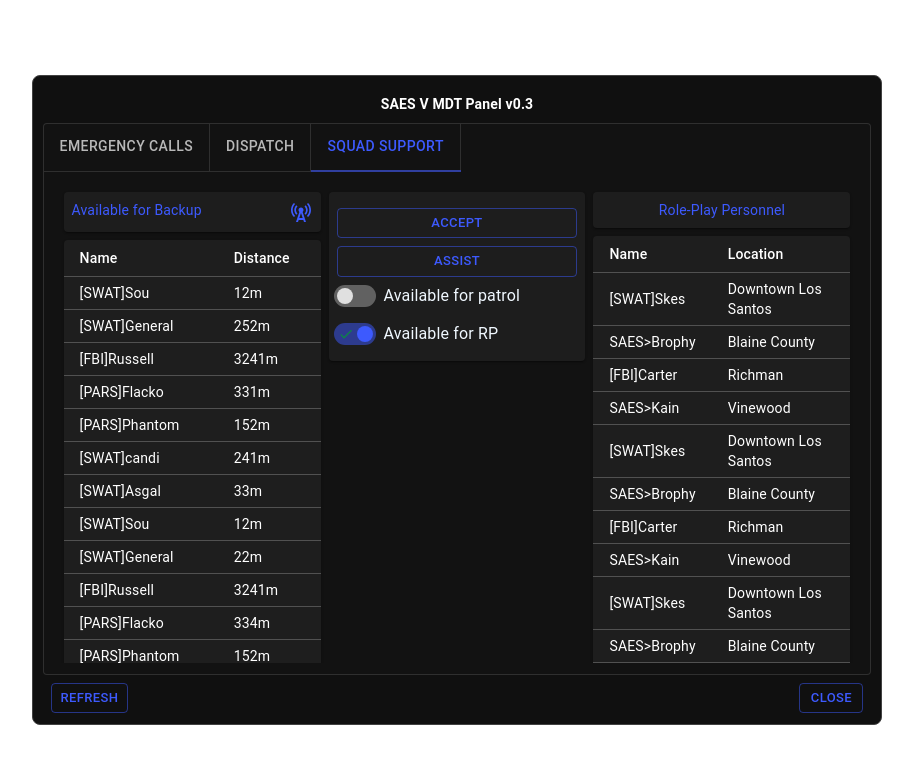
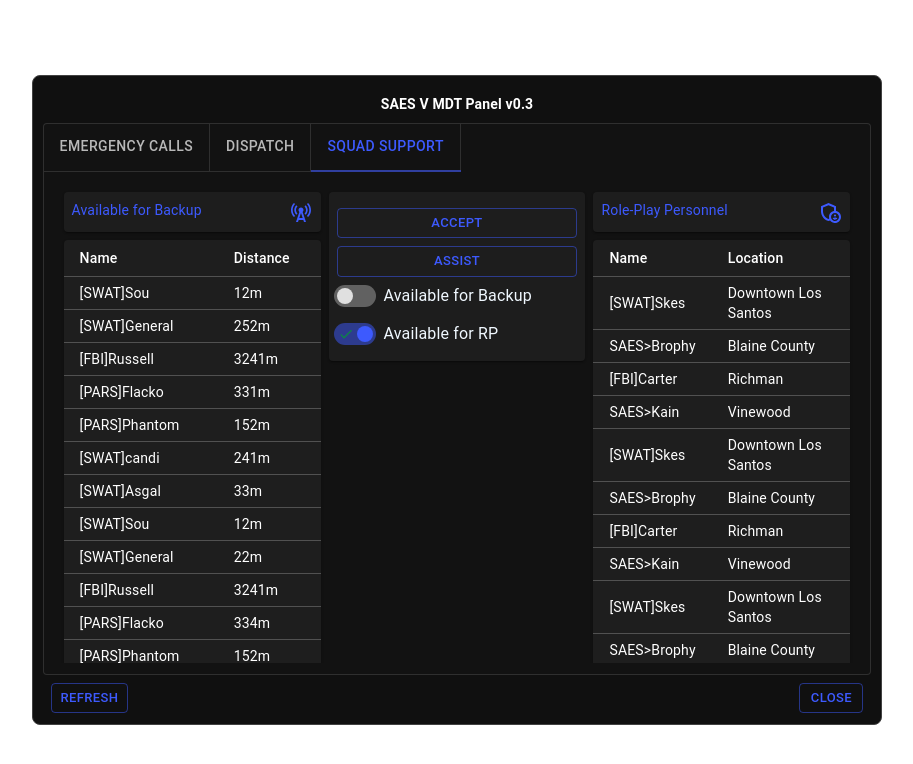
Before and after one commit to vtonu/mdt_panel, a React (Create React App) app: page / in a window 1280 px wide. Both pictures are taken after a click on the tab "SQUAD SUPPORT". Shown: the top 764 px of the page, without its empty margins (183-1096 px from the left). Built offline with nearby package versions, Linux system fonts and the light colour scheme.

Commit message:
Hid the scroll bar for the squad support tab for now.

```diff
--- a/src/components/readySwitch.js
+++ b/src/components/readySwitch.js
@@ -63,7 +63,7 @@ export default function ReadySwitchToggle() {
     <FormGroup>
       <StyledFormControlLabel
         control={<Android12Switch checked={patrol} onChange={handlePatrolChange} />}
-        label="Available for patrol"
+        label="Available for Backup"
       />
       <StyledFormControlLabel
         control={<Android12Switch checked={rp} onChange={handleRpChange} />}
--- a/src/components/weaponStorage.js
+++ b/src/components/weaponStorage.js
@@ -11,7 +11,8 @@ import AccessibleTable from './currentWeaponsTable';
 import AccessibleTable2 from './storageTable';
 import ReadySwitchToggle from './readySwitch';
 import CellTowerOutlinedIcon from '@mui/icons-material/CellTowerOutlined';
-import SettingsOutlinedIcon from '@mui/icons-material/SettingsOutlined';
+/* import SettingsOutlinedIcon from '@mui/icons-material/SettingsOutlined'; */
+import AdminPanelSettingsOutlinedIcon from '@mui/icons-material/AdminPanelSettingsOutlined';
 
 const Item = styled(Paper)(({ theme }) => ({
   backgroundColor: theme.palette.mode === 'dark' ? '#1A2027' : '#fff',
@@ -62,7 +63,10 @@ export default function AutoGrid() {
         </Grid>
         <Grid xs>
           <Item sx={{ mb: 1, color: '#3d5afe', backgroundColor: '#111111' }}>
-            Role-Play Personnel
+            <Box sx={{ display: 'flex', justifyContent: 'space-between' }}>
+              Role-Play Personnel
+              <AdminPanelSettingsOutlinedIcon></AdminPanelSettingsOutlinedIcon>
+            </Box>
           </Item>
           <AccessibleTable2></AccessibleTable2>
         </Grid>
```
